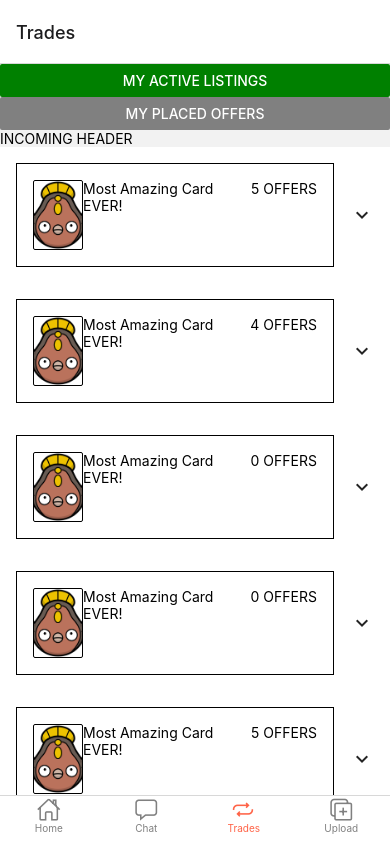
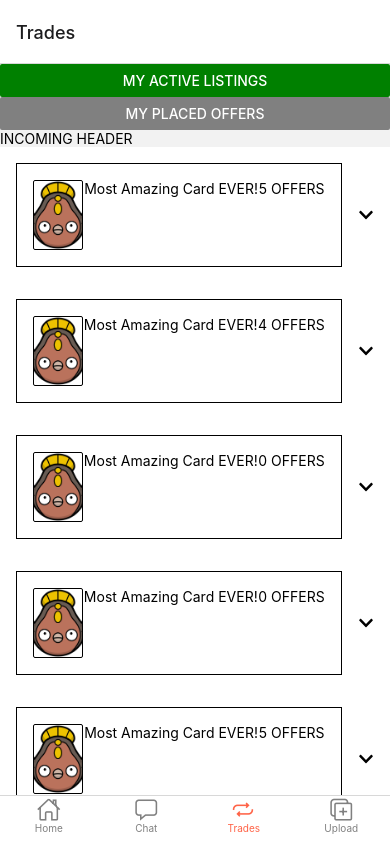
Before and after one commit to stunningstunfisk/swapesy, a React Native app: screen /Trades in a window 390 px wide. Built offline with nearby package versions, Linux system fonts and the light colour scheme.

Commit message:
added react icons

```diff
--- a/package.json
+++ b/package.json
@@ -22,6 +22,7 @@
     "install": "^0.13.0",
     "react": "18.2.0",
     "react-dom": "18.2.0",
+    "react-icons": "^4.8.0",
     "react-native": "^0.71.3",
     "react-native-gesture-handler": "~2.9.0",
     "react-native-reanimated": "~2.14.4",
--- a/src/components/MiniListing.jsx
+++ b/src/components/MiniListing.jsx
@@ -1,6 +1,7 @@
 import React, { useState } from 'react';
 import { Button, Image, StyleSheet, Text, View } from 'react-native';
-import { ListItem } from '@rneui/themed';
+import { Icon, ListItem } from '@rneui/themed';
+import { FaChevronDown } from 'react-icons/fa';
 
 import MiniOffer from './MiniOffer.jsx';
 
@@ -27,6 +28,7 @@
 
 const MiniListing = ({ listing }) => {
   const [expanded, setExpanded] = useState(false);
+
   return (
     <ListItem.Accordion
       content={
@@ -45,6 +47,7 @@
           </View>
         </View>
       }
+      icon={FaChevronDown}
       isExpanded={expanded}
       onPress={() => {
         setExpanded(!expanded);
```
Also changed, not shown: 1 other file (tests, documents, lock files or other folders).
